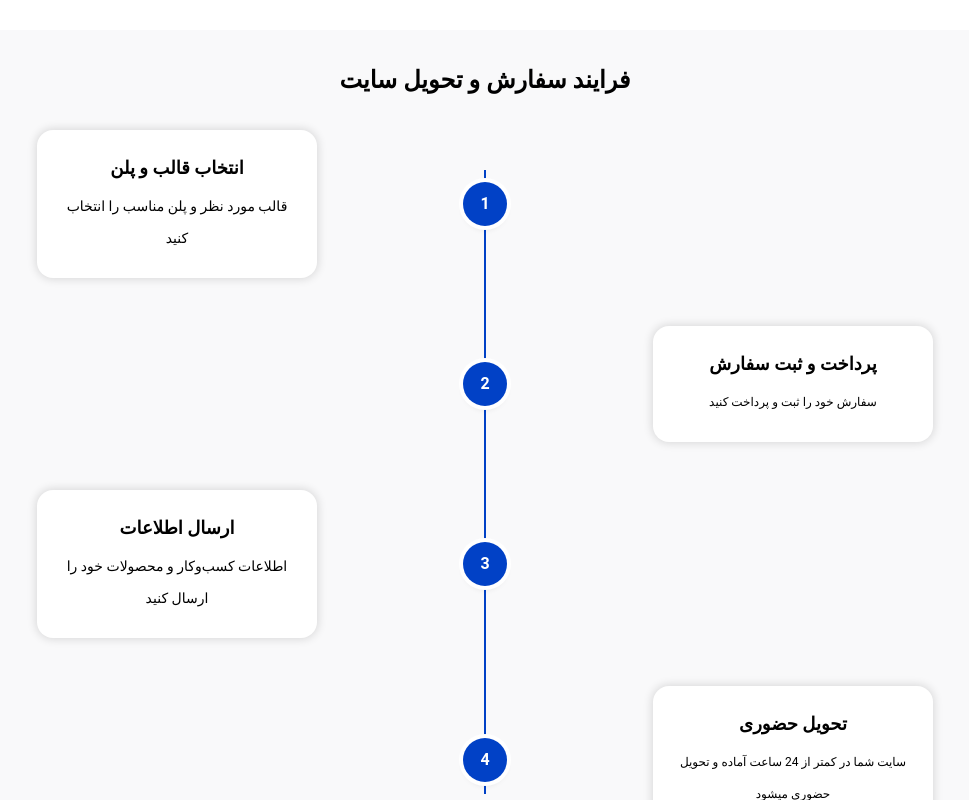
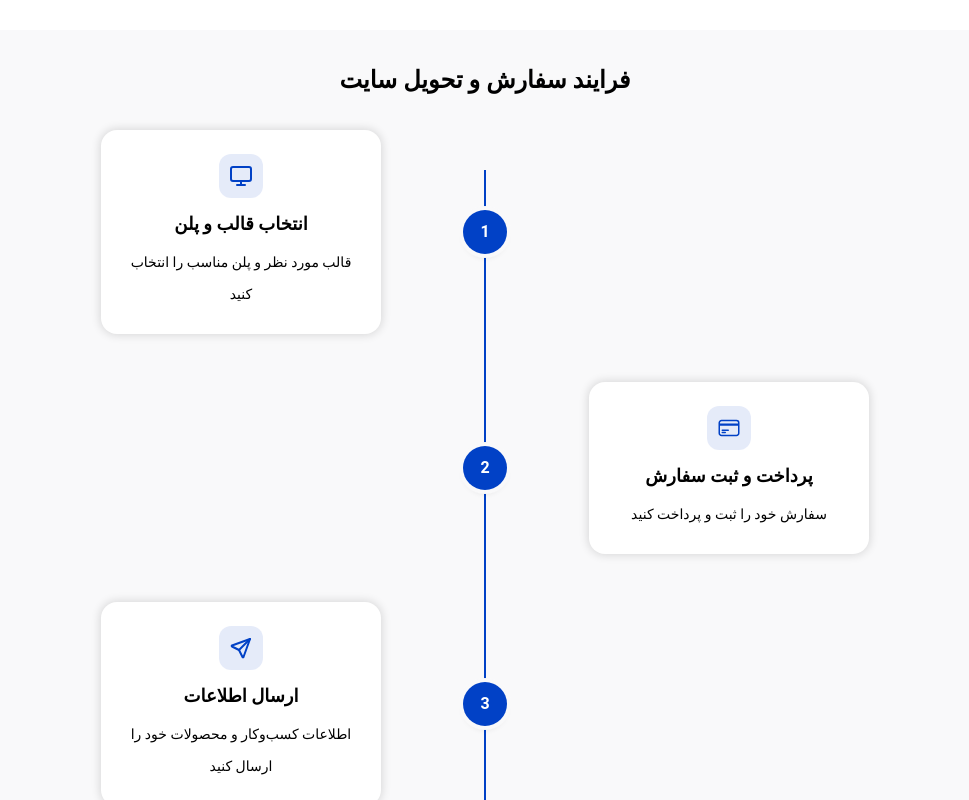
Before and after one commit to MohammadSoleimanikia/webetom, a Next.js app: page / in a window 1280 px wide. Shown: the part 3380-4180 px from the top of the page, without its empty margins (155-1124 px from the left). Built offline with nearby package versions, Linux system fonts and the light colour scheme; what @mui/material-nextjs would draw is missing.

Commit message:
style: redesign and add icons

```diff
--- a/src/sections/orderProcess/index.tsx
+++ b/src/sections/orderProcess/index.tsx
@@ -13,7 +13,7 @@ export default function OrderProcess() {
       </div>
 
 
-      <div className="relative mx-auto w-full max-w-4xl">
+      <div className="relative mx-auto w-full max-w-3xl">
 
 
         {/* line */}
--- a/src/sections/orderProcess/orderProcessCard.tsx
+++ b/src/sections/orderProcess/orderProcessCard.tsx
@@ -9,17 +9,32 @@ type Props = {
 
 export default function OrderProcessCard({ item, step }: Props) {
   const isRight = step % 2 === 0;
+  const Icon = item.icon;
+
   return (
     <div className="relative grid w-full grid-cols-[1fr_50px_1fr] items-center">
       {/* left card */}
-      <div className={clsx("col-start-1", isRight ? "invisible" : "visible")}>
+      <div
+        className={clsx(
+          "col-start-1",
+          isRight && "invisible",
+        )}
+      >
         {!isRight && (
           <div
             className={clsx(
-              "shadow-card-small ml-auto max-w-70",
-              "rounded-2xl bg-white p-4 text-center sm:p-5 lg:p-6",
+              "ml-auto max-w-70",
+              "rounded-2xl bg-white p-3 text-center shadow-card-small",
+              "sm:p-5 lg:p-6",
             )}
           >
+            {/* icon */}
+            <div className="mb-3 flex justify-center">
+              <div className="flex size-10 items-center justify-center rounded-xl bg-primary/10 text-primary sm:size-11">
+                <Icon className="size-5 sm:size-6" />
+              </div>
+            </div>
+
             <Typography
               variant="h3"
               className="text-sm font-bold sm:text-base lg:text-lg"
@@ -29,7 +44,7 @@ export default function OrderProcessCard({ item, step }: Props) {
 
             <Typography
               variant="body1"
-              className="mt-2  leading-6 text-xs  sm:leading-7  lg:leading-8"
+              className="mt-2 text-xs leading-6 sm:leading-7 lg:text-sm lg:leading-8"
             >
               {item.description}
             </Typography>
@@ -41,8 +56,10 @@ export default function OrderProcessCard({ item, step }: Props) {
       <div className="relative z-10 col-start-2 flex justify-center">
         <div
           className={clsx(
-            "bg-primary flex size-8 items-center justify-center rounded-full",
-            "text-white shadow-md ring-4 sm:size-9 lg:size-11",
+            "flex size-8 items-center justify-center",
+            "rounded-full bg-primary text-white shadow-md",
+            "ring-4 ring-background",
+            "sm:size-9 lg:size-11",
           )}
         >
           <Typography className="text-sm font-bold sm:text-base">
@@ -52,14 +69,27 @@ export default function OrderProcessCard({ item, step }: Props) {
       </div>
 
       {/* right card */}
-      <div className={clsx("col-start-3", !isRight && "invisible")}>
+      <div
+        className={clsx(
+          "col-start-3",
+          !isRight && "invisible",
+        )}
+      >
         {isRight && (
           <div
             className={clsx(
-              "shadow-card-small mr-auto  max-w-70",
-              "rounded-2xl bg-white p-4 text-center sm:p-5 lg:p-6",
+              "mr-auto max-w-70",
+              "rounded-2xl bg-white p-3 text-center shadow-card-small",
+              "sm:p-5 lg:p-6",
             )}
           >
+            {/* icon */}
+            <div className="mb-3 flex justify-center">
+              <div className="flex size-10 items-center justify-center rounded-xl bg-primary/10 text-primary sm:size-11">
+                <Icon className="size-5 sm:size-6" />
+              </div>
+            </div>
+
             <Typography
               variant="h3"
               className="text-sm font-bold sm:text-base lg:text-lg"
@@ -69,7 +99,7 @@ export default function OrderProcessCard({ item, step }: Props) {
 
             <Typography
               variant="body1"
-              className="mt-2  leading-6 text-xs sm:leading-7 lg:text-sm lg:leading-8"
+              className="mt-2 text-xs leading-6 sm:leading-7 lg:text-sm lg:leading-8"
             >
               {item.description}
             </Typography>
```
